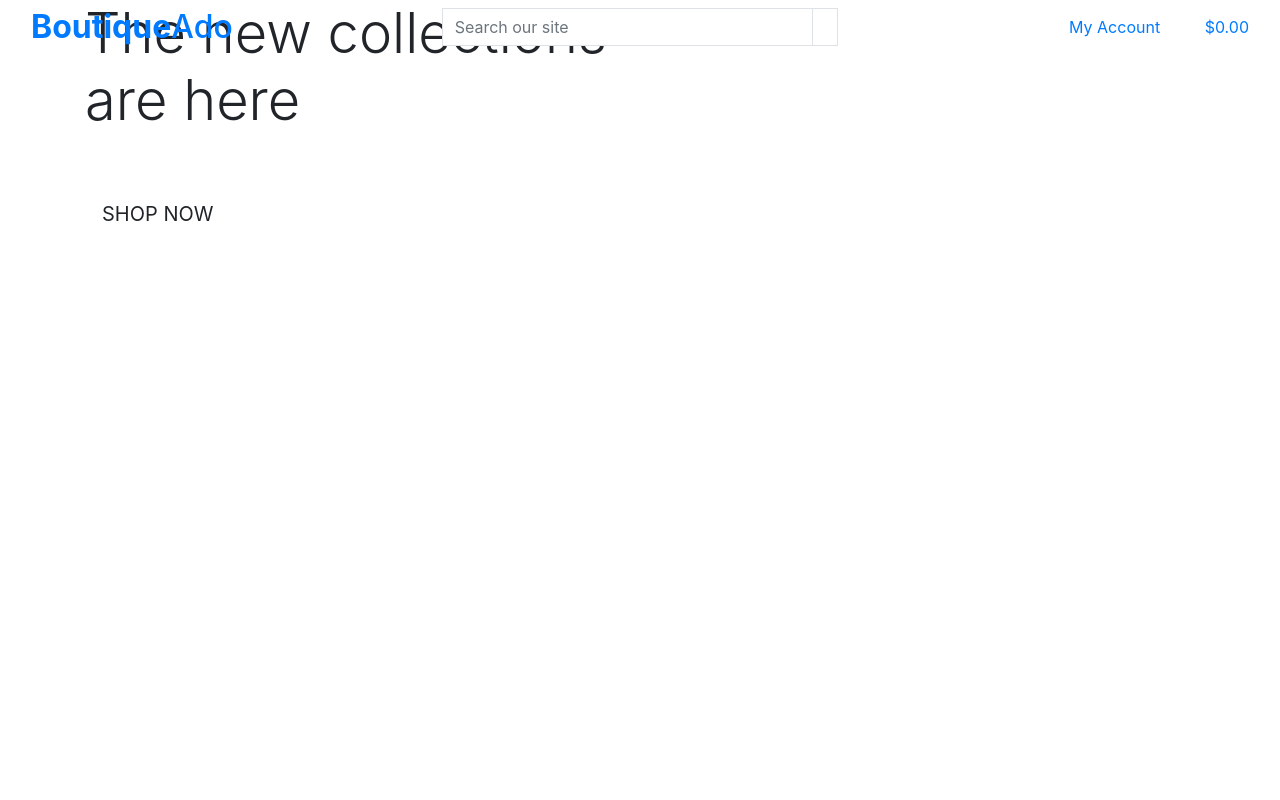
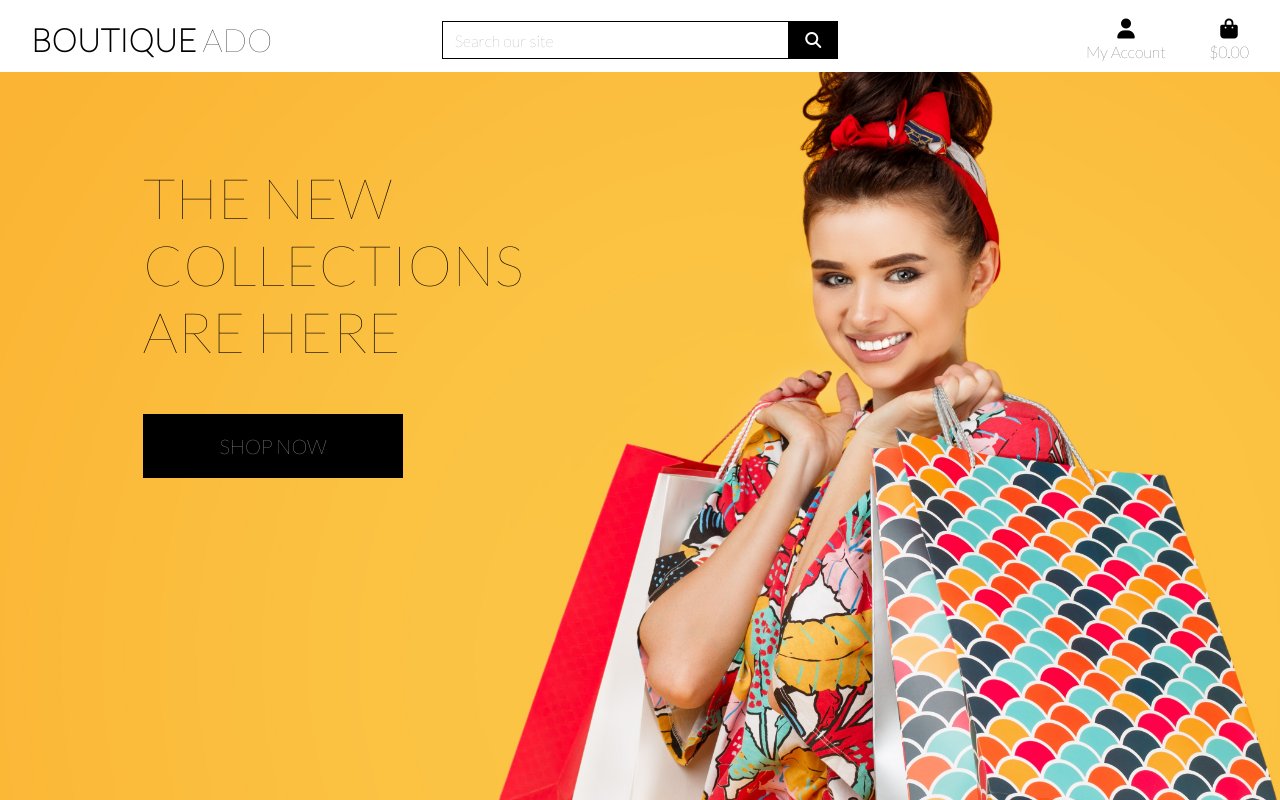
Before and after one commit to kenweechin/boutique_ado_v1, a Django app: page / in a window 1280 px wide. Run offline with Django 3.2, Linux system fonts and the light colour scheme; some libraries are stand-ins or nearby versions.

Commit message:
Completed homepage header and CSS

```diff
--- a/boutique_ado/settings.py
+++ b/boutique_ado/settings.py
@@ -148,6 +148,10 @@ USE_TZ = True
 # https://docs.djangoproject.com/en/3.2/howto/static-files/
 
 STATIC_URL = '/static/'
+STATICFILES_DIRS = (os.path.join(BASE_DIR,'static'),)
+
+MEDIA_URL= 'media/'
+MEDIA_ROOT= os.path.join(BASE_DIR, 'media')
 
 # Default primary key field type
 # https://docs.djangoproject.com/en/3.2/ref/settings/#default-auto-field
--- a/boutique_ado/urls.py
+++ b/boutique_ado/urls.py
@@ -15,9 +15,11 @@ Including another URLconf
 """
 from django.contrib import admin
 from django.urls import path, include
+from django.conf import settings
+from django.conf.urls.static import static
 
 urlpatterns = [
     path('admin/', admin.site.urls),
     path('accounts/', include('allauth.urls')),
     path('', include('home.urls')),
-]
+] + static(settings.MEDIA_URL, document_root=settings.MEDIA_ROOT)
--- /dev/null
+++ b/static/css/base.css
@@ -0,0 +1,81 @@
+html {
+    height: 100%;
+}
+
+body {
+    background: url('/media/homepage_background_cropped.jpg') no-repeat center center fixed;
+    background-size: cover;
+    height: calc(100vh - 164px);
+    color: #555;
+    font-family: 'Lato';
+}
+
+/* from Bulma */
+.icon {
+    align-items: center;
+    display: inline-flex;
+    justify-content: center;
+    height: 1.5rem;
+    width: 1.5rem;
+}
+
+.logo-font {
+    text-transform: uppercase;
+}
+
+.main-logo-link {
+    width: fit-content;
+}
+
+.shop-now-button {
+    background: black;
+    color: white;
+    min-width: 260px;
+}
+
+.btn-black {
+    background: black;
+    color: white;
+}
+
+.shop-now-button:hover,
+.shop-now-button:active,
+.shop-now-button:focus,
+.btn-black:hover,
+.btn-black:active,
+.btn-black:focus {
+    background: #222;
+    color: white;
+}
+
+.text-black {
+    color: #000 !important;
+}
+
+.border-black {
+    border: 1px solid black !important;
+}
+
+/* -------------------------------- Media Queries */
+
+/* Slightly larger container on xl screens */
+@media (min-width: 1200px) {
+  .container {
+    max-width: 80%;
+  }
+}
+
+/* fixed top navbar only on medium and up */
+@media (min-width: 992px) {
+    .fixed-top-desktop-only {
+        position: fixed;
+        top: 0;
+        right: 0;
+        left: 0;
+        z-index: 1030;
+    }
+
+    .header-container {
+        padding-top: 164px;
+    }
+}
--- a/templates/base.html
+++ b/templates/base.html
@@ -3,9 +3,9 @@
 <!doctype html>
 <html lang="en">
   <head>
-    <!-- Required meta tags -->
+
     {% block meta %}
-        <meta http-equi="X-UA-Compatible" content="ie=edge">
+        <meta http-equiv="X-UA-Compatible" content="ie=edge">
         <meta charset="utf-8">
         <meta name="viewport" content="width=device-width, initial-scale=1, shrink-to-fit=no">
     {% endblock %}
@@ -13,22 +13,20 @@
     {% block extra_meta %}
     {% endblock %}
 
-    <!-- Bootstrap CSS -->
     {% block corecss %}
-        <link rel="stylesheet" href="https://cdn.jsdelivr.net/npm/bootstrap@4.4.1/dist/css/bootstrap.min.css" integrity="sha384-Vkoo8x4CGsO3+Hhxv8T/Q5PaXtkKtu6ug5TOeNV6gBiFeWPGFN9MuhOf23Q9Ifjh" crossorigin="anonymous">
-    {% endblock %}
+        <link rel="stylesheet" href="https://stackpath.bootstrapcdn.com/bootstrap/4.4.1/css/bootstrap.min.css" integrity="sha384-Vkoo8x4CGsO3+Hhxv8T/Q5PaXtkKtu6ug5TOeNV6gBiFeWPGFN9MuhOf23Q9Ifjh" crossorigin="anonymous">
+        <link href="https://fonts.googleapis.com/css2?family=Lato:wght@100&display=swap" rel="stylesheet">
+        <link rel="stylesheet" href="{% static 'css/base.css' %}">
+        {% endblock %}
 
     {% block extra_css %}
     {% endblock %}
 
-    <!-- Optional JavaScript -->
-    <!-- jQuery first, then Popper.js, then Bootstrap JS -->
-
-
     {% block corejs %}
+        <script src="https://kit.fontawesome.com/9c842e3f6c.js" crossorigin="anonymous"></script>
         <script src="https://code.jquery.com/jquery-3.4.1.slim.min.js" integrity="sha384-J6qa4849blE2+poT4WnyKhv5vZF5SrPo0iEjwBvKU7imGFAV0wwj1yYfoRSJoZ+n" crossorigin="anonymous"></script>
         <script src="https://cdn.jsdelivr.net/npm/popper.js@1.16.0/dist/umd/popper.min.js" integrity="sha384-Q6E9RHvbIyZFJoft+2mJbHaEWldlvI9IOYy5n3zV9zzTtmI3UksdQRVvoxMfooAo" crossorigin="anonymous"></script>
-        <script src="https://cdn.jsdelivr.net/npm/bootstrap@4.4.1/dist/js/bootstrap.min.js" integrity="sha384-wfSDF2E50Y2D1uUdj0O3uMBJnjuUD4Ih7YwaYd1iqfktj0Uod8GCExl3Og8ifwB6" crossorigin="anonymous"></script>
+        <script src="https://stackpath.bootstrapcdn.com/bootstrap/4.4.1/js/bootstrap.min.js" integrity="sha384-wfSDF2E50Y2D1uUdj0O3uMBJnjuUD4Ih7YwaYd1iqfktj0Uod8GCExl3Og8ifwB6" crossorigin="anonymous"></script>
     {% endblock %}
 
     {% block extra_js %}
@@ -38,11 +36,10 @@
   </head>
   <body>
     <header class="container-fluid fixed-top">
-        <div class="row">
-            <!--my-auto set elements center -->
+        <div id="topnav" class="row bg-white pt-lg-2 d-none d-lg-flex">
             <div class="col-12 col-lg-4 my-auto py-1 py-lg-0 text-center text-lg-left">
                 <a href="{% url 'home' %}" class="nav-link main-logo-link">
-                    <h2 class="logo-font text-black my-0"><strong>Boutique</strong>Ado</h2>
+                    <h2 class="logo-font text-black my-0"><strong>Boutique</strong> Ado</h2>
                 </a>
             </div>
             <div class="col-12 col-lg-4 my-auto py-1 py-lg-0">
@@ -99,8 +96,9 @@
             </div>
         </div>
     </header>
+
     {% if messages %}
-    <div class="message-container"></div>
+        <div class="message-container"></div>
     {% endif %}
 
     {% block page_header %}
@@ -112,5 +110,6 @@
     {% block postloadjs %}
     {% endblock %}
 
+
   </body>
 </html>
```
Also changed, not shown: media/homepage_background_cropped.jpg (added).
